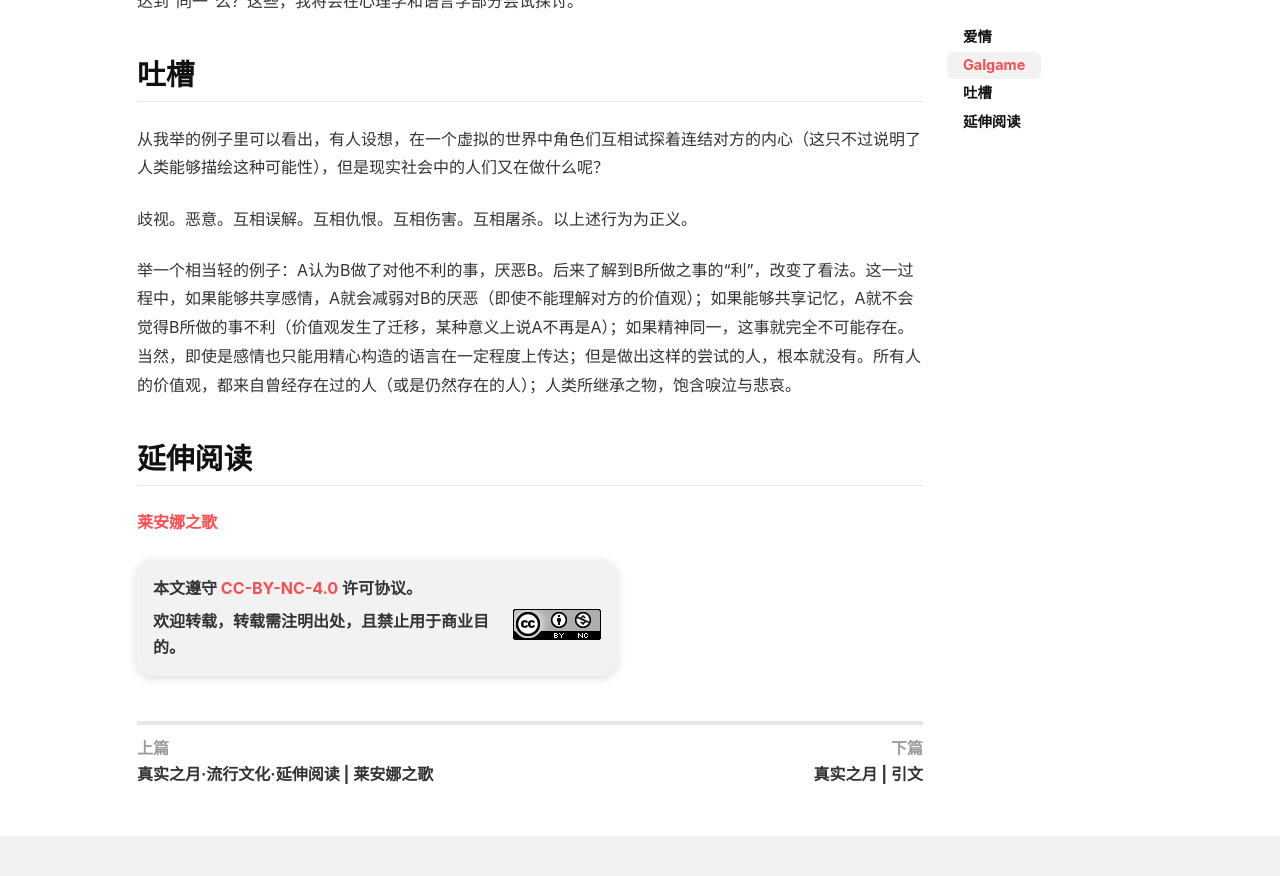
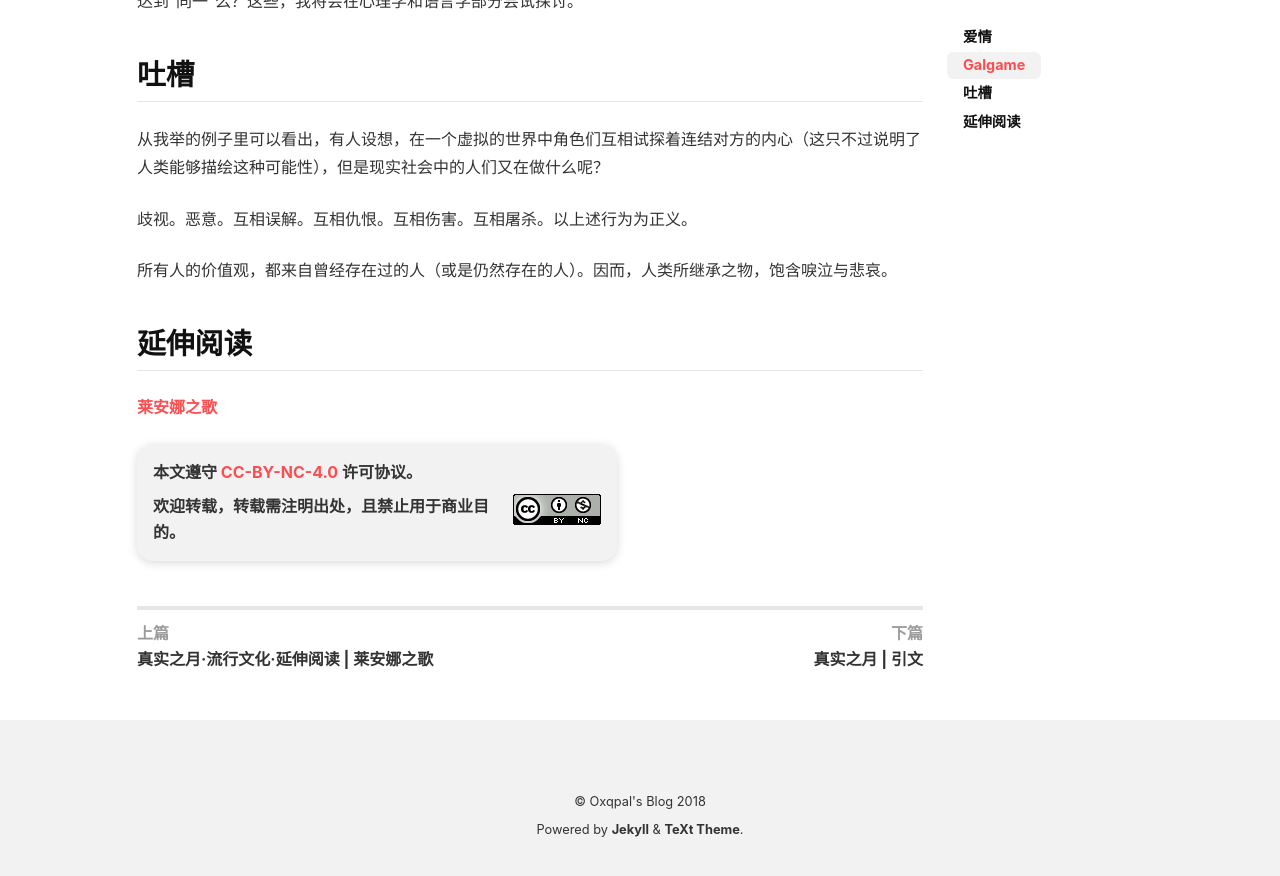
Before and after one commit to oxqpal19/oxqpal19.github.io, a Jekyll site: the page built from _posts/2018-06-15-dream-and-reality-1-1-1-introduction.md, in a window 1280 px wide and 900 px high, scrolled down 1411 px. Shown: the top 876 px of the window. Built offline with Jekyll 4.4.1, drawn with Linux system fonts in a browser that asks for light colours; nearby versions of some CDN libraries; comment, search, counter and statistics services are not loaded.

Commit message:
Update 2018-06-15-dream-and-reality-1-1-1-introduction.md

```diff
--- a/_posts/2018-06-15-dream-and-reality-1-1-1-introduction.md
+++ b/_posts/2018-06-15-dream-and-reality-1-1-1-introduction.md
@@ -46,7 +46,7 @@ tags:
 
 歧视。恶意。互相误解。互相仇恨。互相伤害。互相屠杀。以上述行为为正义。
 
-举一个相当轻的例子：A认为B做了对他不利的事，厌恶B。后来了解到B所做之事的“利”，改变了看法。这一过程中，如果能够共享感情，A就会减弱对B的厌恶（即使不能理解对方的价值观）；如果能够共享记忆，A就不会觉得B所做的事不利（价值观发生了迁移，某种意义上说A不再是A）；如果精神同一，这事就完全不可能存在。当然，即使是感情也只能用精心构造的语言在一定程度上传达；但是做出这样的尝试的人，根本就没有。所有人的价值观，都来自曾经存在过的人（或是仍然存在的人）；人类所继承之物，饱含唳泣与悲哀。
+所有人的价值观，都来自曾经存在过的人（或是仍然存在的人）。因而，人类所继承之物，饱含唳泣与悲哀。
 
 ## 延伸阅读
 
```
